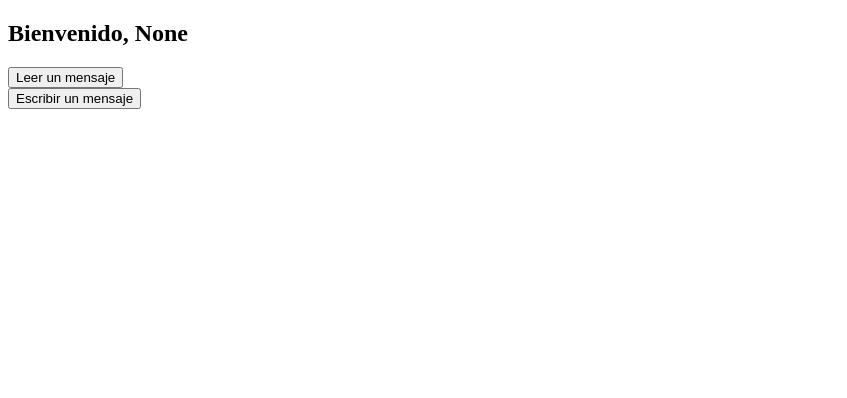
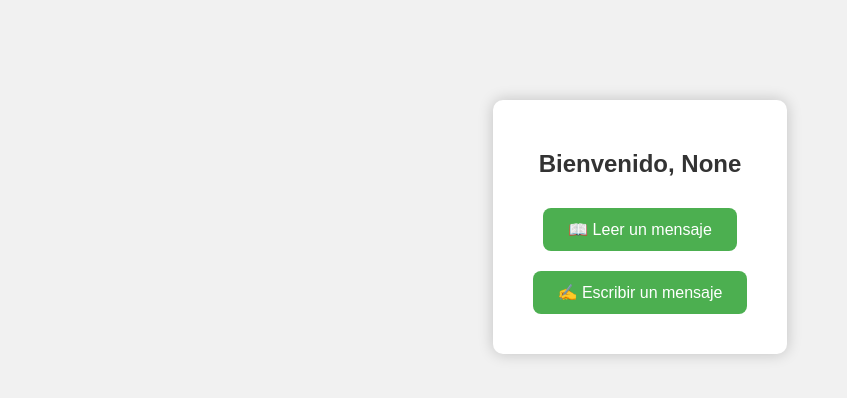
Before and after one commit to davichindrml-maker/mipaginaweb, a Flask app: page /opciones in a window 1280 px wide. Shown: the top 398 px of the page, without its empty margins (0-847 px from the left). Run offline with Flask 3, Linux system fonts and the light colour scheme.

Commit message:
Update opciones.html

```diff
--- a/templates/opciones.html
+++ b/templates/opciones.html
@@ -3,18 +3,57 @@
 <head>
     <meta charset="UTF-8">
     <title>Opciones</title>
+    <style>
+        body {
+            font-family: Arial, sans-serif;
+            background-color: #f1f1f1;
+            text-align: center;
+            margin-top: 100px;
+        }
+
+        .container {
+            background-color: white;
+            display: inline-block;
+            padding: 30px;
+            border-radius: 10px;
+            box-shadow: 0px 0px 15px rgba(0,0,0,0.2);
+        }
+
+        h2 {
+            margin-bottom: 20px;
+            color: #333;
+        }
+
+        button {
+            background-color: #4CAF50;
+            color: white;
+            padding: 12px 25px;
+            margin: 10px;
+            border: none;
+            font-size: 16px;
+            cursor: pointer;
+            border-radius: 8px;
+            transition: background-color 0.3s ease;
+        }
+
+        button:hover {
+            background-color: #45a049;
+        }
+    </style>
 </head>
 <body>
+    <div class="container">
         <h2>Bienvenido, {{ user }}</h2>
         <form action="{{ url_for('leer') }}" method="get">
             <input type="hidden" name="user" value="{{ user }}">
             <input type="hidden" name="password" value="{{ password }}">
-        <button type="submit">Leer un mensaje</button>
+            <button type="submit">📖 Leer un mensaje</button>
         </form>
         <form action="{{ url_for('escribir') }}" method="get">
             <input type="hidden" name="user" value="{{ user }}">
             <input type="hidden" name="password" value="{{ password }}">
-        <button type="submit">Escribir un mensaje</button>
+            <button type="submit">✍️ Escribir un mensaje</button>
         </form>
+    </div>
 </body>
 </html>
```
Lines whose indentation alone changed are shown as unchanged.
